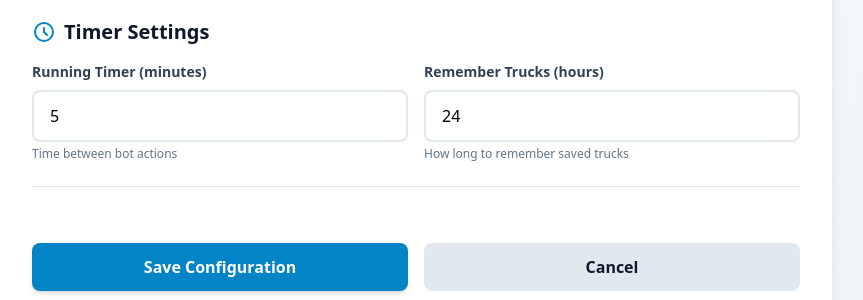
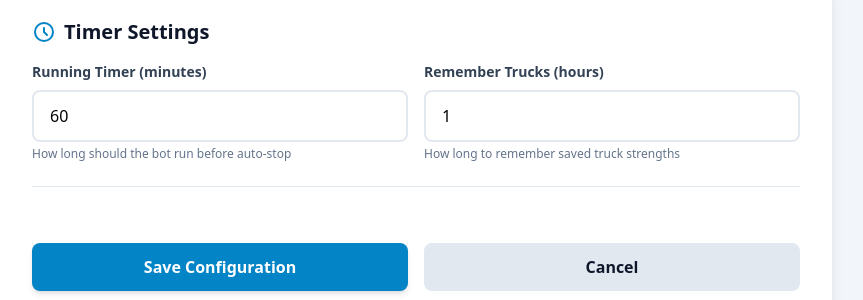
Before and after one commit to Ben10002/LastWarTruck, a Flask app: page /dashboard/bot/configure in a window 1280 px wide. Shown: the part 1010-1310 px from the top of the page, without its empty margins (224-1087 px from the left). Run offline with Flask 3, Linux system fonts and the light colour scheme; a user stored in the database is signed in; data comes from the database, SQL or seed files in the repository; some libraries are stand-ins or nearby versions.

```diff
--- a/models/bot_config.py
+++ b/models/bot_config.py
@@ -22,14 +22,13 @@ class BotConfig(db.Model):
     screen_height = db.Column(db.Integer, default=1280)
 
     # Bot Settings (User-configurable)
-    interval_minutes = db.Column(db.Integer, default=60)  # Run every X minutes
     share_alliance = db.Column(db.Boolean, default=False)  # Share in Alliance
     share_world = db.Column(db.Boolean, default=False)  # Share in World Chat (mutually exclusive)
     truck_strength = db.Column(db.Integer, default=30)  # Truck strength in millions
     server_restriction_enabled = db.Column(db.Boolean, default=False)  # Enable server restriction
     server_restriction_value = db.Column(db.Integer, nullable=True)  # Server number restriction
-    running_timer_minutes = db.Column(db.Integer, default=5)  # Running timer between actions
-    remember_trucks_hours = db.Column(db.Integer, default=24)  # Remember saved trucks for X hours
+    running_timer_minutes = db.Column(db.Integer, default=60)  # Total runtime before auto-stop
+    remember_trucks_hours = db.Column(db.Integer, default=1)  # Remember saved trucks (default 1h)
 
     # Bot Status
     is_running = db.Column(db.Boolean, default=False)
@@ -58,13 +57,12 @@ class BotConfig(db.Model):
             'adb_port': self.adb_port,
             'screen_width': self.screen_width,
             'screen_height': self.screen_height,
-            'interval_minutes': self.interval_minutes,
+            'running_timer_minutes': self.running_timer_minutes,
             'share_alliance': self.share_alliance,
             'share_world': self.share_world,
             'truck_strength': self.truck_strength,
             'server_restriction_enabled': self.server_restriction_enabled,
             'server_restriction_value': self.server_restriction_value,
-            'running_timer_minutes': self.running_timer_minutes,
             'remember_trucks_hours': self.remember_trucks_hours
         }
 
--- a/routes/dashboard.py
+++ b/routes/dashboard.py
@@ -174,8 +174,8 @@ def configure_bot():
             bot_config.server_restriction_value = None
 
         # Timers
-        bot_config.running_timer_minutes = int(request.form.get('running_timer_minutes', 5))
-        bot_config.remember_trucks_hours = int(request.form.get('remember_trucks_hours', 24))
+        bot_config.running_timer_minutes = int(request.form.get('running_timer_minutes', 60))
+        bot_config.remember_trucks_hours = int(request.form.get('remember_trucks_hours', 1))
 
         db.session.commit()
 
--- a/templates/user/bot_configure.html
+++ b/templates/user/bot_configure.html
@@ -184,10 +184,10 @@
                                    name="running_timer_minutes"
                                    value="{{ bot_config.running_timer_minutes }}"
                                    min="1"
-                                   max="60"
+                                   max="1440"
                                    required
                                    class="w-full px-4 py-3 rounded-lg border-2 border-slate-200 focus:border-primary-500 focus:ring-2 focus:ring-primary-200 outline-none transition-all">
-                            <p class="text-xs text-slate-500 mt-1">Time between bot actions</p>
+                            <p class="text-xs text-slate-500 mt-1">How long should the bot run before auto-stop</p>
                         </div>
 
                         <div>
@@ -201,7 +201,7 @@
                                    max="168"
                                    required
                                    class="w-full px-4 py-3 rounded-lg border-2 border-slate-200 focus:border-primary-500 focus:ring-2 focus:ring-primary-200 outline-none transition-all">
-                            <p class="text-xs text-slate-500 mt-1">How long to remember saved trucks</p>
+                            <p class="text-xs text-slate-500 mt-1">How long to remember saved truck strengths</p>
                         </div>
                     </div>
                 </div>
```
